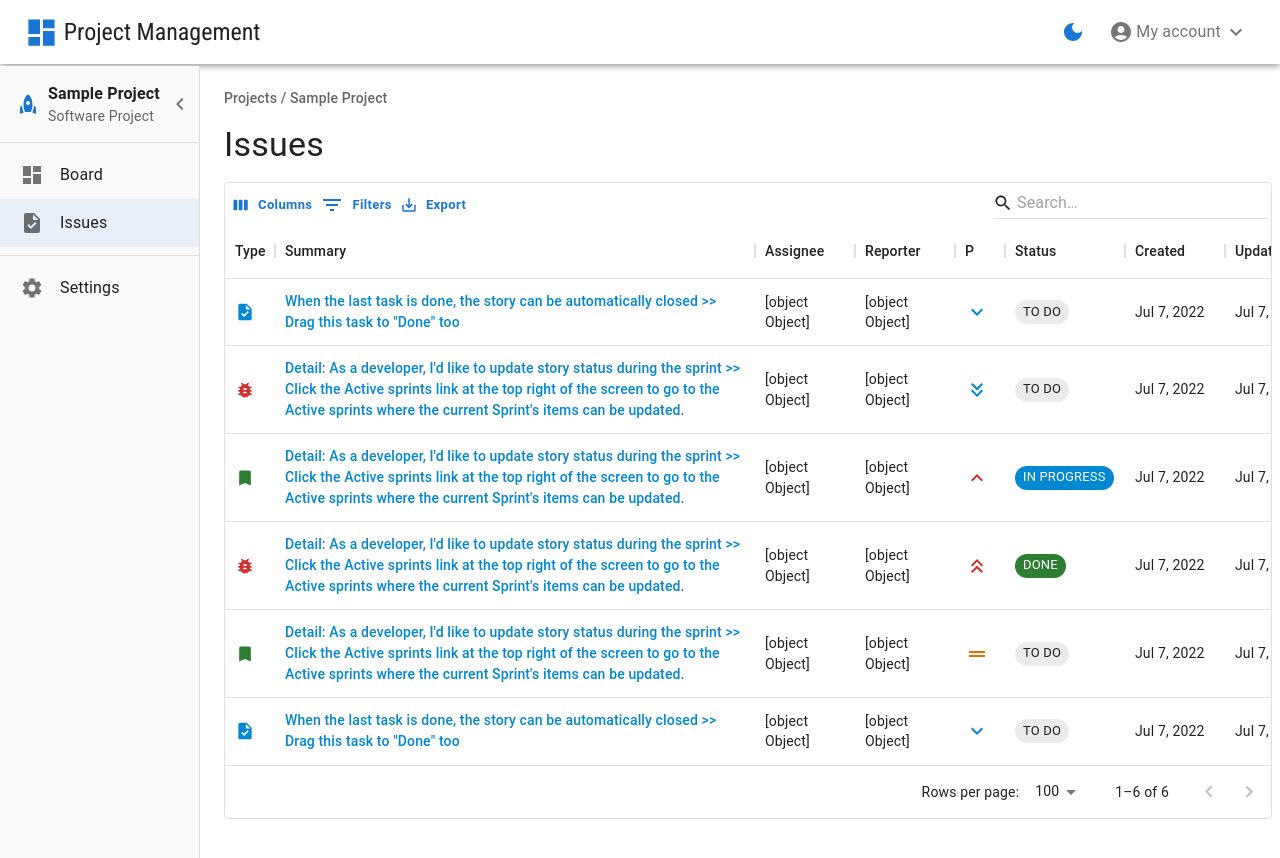
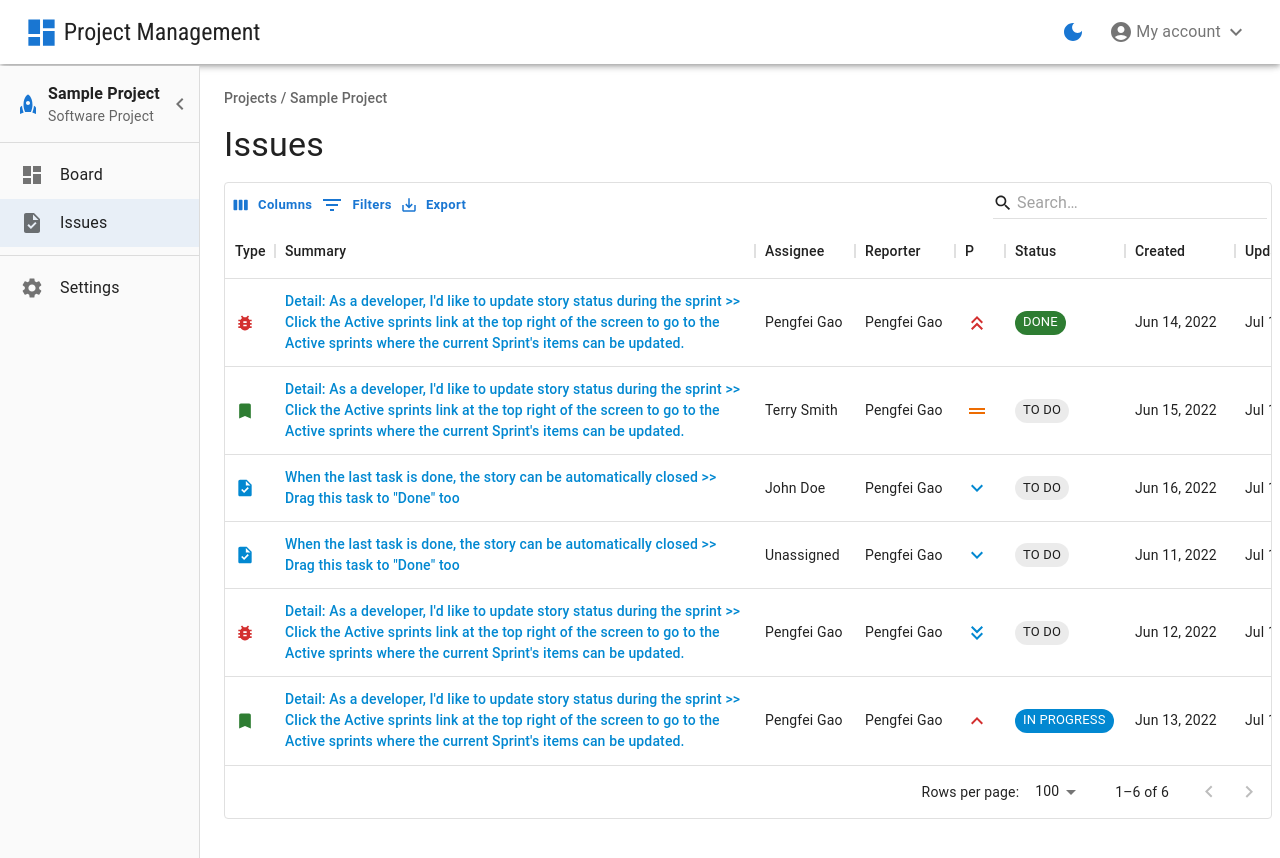
Before and after one commit to gpfDeveloper/project-management-frontend, a React (Create React App) app: page /projects/1/issues in a window 1280 px wide. Built offline with nearby package versions, Linux system fonts and the light colour scheme.

Commit message:
controlled date selector

```diff
--- a/src/components/project/board/EditIssueModal.tsx
+++ b/src/components/project/board/EditIssueModal.tsx
@@ -63,6 +63,12 @@ const EditIssueModal: FunctionComponent<Props> = ({
   const prioritySelectorHandler = (e: React.ChangeEvent<HTMLInputElement>) => {
     setPriority(e.target.value as ProjectIssuePriority);
   };
+  let _due = null;
+  if (issue.due) _due = new Date(issue.due);
+  const [dueDate, setDueDate] = useState<Date | null>(_due);
+  const dueDateSelectorHandler = (date: Date | null) => {
+    setDueDate(date);
+  };
   const cancelHandler = () => {
     onClose();
   };
@@ -110,6 +116,8 @@ const EditIssueModal: FunctionComponent<Props> = ({
             onChangePriority={prioritySelectorHandler}
             issueStatus={issueStatus}
             onChangeIssueStatus={issueStatusSelectorHandler}
+            dueDate={dueDate}
+            onChangeDueDate={dueDateSelectorHandler}
           />
         </Box>
         <AppBar
--- a/src/components/project/board/ProjectBoardIssue.tsx
+++ b/src/components/project/board/ProjectBoardIssue.tsx
@@ -1,3 +1,4 @@
+import moment from 'moment';
 import { Box, ListItemButton, Tooltip, Typography } from '@mui/material';
 import { FunctionComponent, useState } from 'react';
 import type { ProjectIssueProps } from 'types/project';
@@ -59,6 +60,7 @@ const ProjectBoardTask: FunctionComponent<IssueProps> = ({ issue, index }) => {
   const openModalHandler = () => {
     setOpen(true);
   };
+  const dueDate = issue.due ? moment(issue.due).format('DD[/]MMM[/]YY') : null;
   return (
     <>
       <EditIssueModal
@@ -89,11 +91,13 @@ const ProjectBoardTask: FunctionComponent<IssueProps> = ({ issue, index }) => {
               <Typography variant="body2" sx={{ fontWeight: 500 }}>
                 {issue.summary}
               </Typography>
-              <Tooltip title={`Due date: ${issue.due}`}>
-                <Typography sx={{ fontSize: 12, color: 'text.secondary' }}>
-                  {issue.due}
-                </Typography>
-              </Tooltip>
+              {dueDate && (
+                <Tooltip title={`Due date: ${dueDate}`}>
+                  <Typography sx={{ fontSize: 12, color: 'text.secondary' }}>
+                    {dueDate}
+                  </Typography>
+                </Tooltip>
+              )}
               <Box sx={{ display: 'flex', justifyContent: 'space-between' }}>
                 <Box sx={{ display: 'flex', gap: 0.2, alignItems: 'center' }}>
                   <IssueType issueType={issue.type} />
--- a/src/components/project/issue/AllIssuesDataGrid.tsx
+++ b/src/components/project/issue/AllIssuesDataGrid.tsx
@@ -20,6 +20,7 @@ import type {
 } from 'types/project';
 import { Link } from 'react-router-dom';
 import { sampleIssues } from 'dummyData/dummyData';
+import moment from 'moment';
 
 const renderType = (params: GridRenderCellParams<ProjectIssueType>) => {
   let icon = <TaskIcon fontSize="small" color="info" />;
@@ -75,8 +76,16 @@ const columns: GridColDef[] = [
     minWidth: 480,
     flex: 1,
   },
-  { field: 'assignee', headerName: 'Assignee' },
-  { field: 'reporter', headerName: 'Reporter' },
+  {
+    field: 'assignee',
+    headerName: 'Assignee',
+    valueFormatter: (params) => params.value.name,
+  },
+  {
+    field: 'reporter',
+    headerName: 'Reporter',
+    valueFormatter: (params) => params.value.name,
+  },
   { field: 'priority', headerName: 'P', renderCell: renderPriority, width: 30 },
   {
     field: 'status',
@@ -84,9 +93,27 @@ const columns: GridColDef[] = [
     renderCell: renderStatus,
     width: 120,
   },
-  { field: 'created', headerName: 'Created' },
-  { field: 'updated', headerName: 'Updated' },
-  { field: 'due', headerName: 'Due' },
+  {
+    field: 'created',
+    headerName: 'Created',
+    width: 110,
+    valueFormatter: (params) => moment(params?.value).format('MMM D[,] YYYY'),
+  },
+  {
+    field: 'updated',
+    headerName: 'Updated',
+    width: 110,
+    valueFormatter: (params) => moment(params?.value).format('MMM D[,] YYYY'),
+  },
+  {
+    field: 'due',
+    headerName: 'Due',
+    width: 110,
+    valueFormatter: (params) => {
+      if (!params.value) return null;
+      return moment(params.value).format('MMM D[,] YYYY');
+    },
+  },
 ];
 
 export default function AllIssuesDataGrid() {
--- a/src/components/project/issue/CreateIssueModal.tsx
+++ b/src/components/project/issue/CreateIssueModal.tsx
@@ -15,8 +15,8 @@ import {
 import TextEditor from 'components/shared/TextEditor';
 import DateSelector from 'components/shared/DateSelector';
 import { ProjectIssuePriority, ProjectIssueType } from 'types/project';
-import IssueTypeSelector from '../../shared/IssueTypeSelector';
-import IssuePrioritySelector from '../../shared/IssuePrioritySelector';
+import IssueTypeSelector from './IssueTypeSelector';
+import IssuePrioritySelector from './IssuePrioritySelector';
 import { samplePeople } from 'dummyData/dummyData';
 import type { People } from 'types/project';
 import PeopleSelector from 'components/shared/PeopleSelector';
@@ -89,6 +89,7 @@ const CreateIssueModal: FunctionComponent<Props> = ({ open, onClose }) => {
   const prioritySelectorHandler = (e: React.ChangeEvent<HTMLInputElement>) => {
     setPriority(e.target.value as ProjectIssuePriority);
   };
+  const [dueDate, setDueDate] = useState<Date | null>(null);
   const cancelHandler = () => {
     onClose();
   };
@@ -202,7 +203,11 @@ const CreateIssueModal: FunctionComponent<Props> = ({ open, onClose }) => {
               issuePriority={priority}
               onSelect={prioritySelectorHandler}
             />
-            <DateSelector />
+            <DateSelector
+              date={dueDate}
+              onChange={(date) => setDueDate(date)}
+              label="Due date"
+            />
           </Box>
         </Box>
         <AppBar
--- a/src/components/project/issue/IssueDetail.tsx
+++ b/src/components/project/issue/IssueDetail.tsx
@@ -57,6 +57,12 @@ const IssueDetail: FunctionComponent<Props> = ({ issueId }) => {
   const prioritySelectorHandler = (e: React.ChangeEvent<HTMLInputElement>) => {
     setPriority(e.target.value as ProjectIssuePriority);
   };
+  let _due = null;
+  if (issue.due) _due = new Date(issue.due);
+  const [dueDate, setDueDate] = useState<Date | null>(_due);
+  const dueDateSelectorHandler = (date: Date | null) => {
+    setDueDate(date);
+  };
   const saveHandler = () => {};
   return (
     <Box
@@ -87,6 +93,8 @@ const IssueDetail: FunctionComponent<Props> = ({ issueId }) => {
           onChangePriority={prioritySelectorHandler}
           issueStatus={issueStatus}
           onChangeIssueStatus={issueStatusSelectorHandler}
+          dueDate={dueDate}
+          onChangeDueDate={dueDateSelectorHandler}
         />
       </Box>
       <AppBar
--- a/src/components/project/issue/IssueDetailRight.tsx
+++ b/src/components/project/issue/IssueDetailRight.tsx
@@ -1,6 +1,6 @@
 import { Box } from '@mui/material';
 import { FunctionComponent } from 'react';
-import IssuePrioritySelector from 'components/shared/IssuePrioritySelector';
+import IssuePrioritySelector from 'components/project/issue/IssuePrioritySelector';
 import DateSelector from 'components/shared/DateSelector';
 import PeopleSelector from 'components/shared/PeopleSelector';
 import type {
@@ -8,7 +8,7 @@ import type {
   People,
   ProjectIssueStatus,
 } from 'types/project';
-import IssueStatusSelector from 'components/shared/IssueStatusSelector';
+import IssueStatusSelector from 'components/project/issue/IssueStatusSelector';
 
 type Props = {
   allPeople: People[];
@@ -16,6 +16,7 @@ type Props = {
   assignee: People | null;
   priority: ProjectIssuePriority;
   issueStatus: ProjectIssueStatus;
+  dueDate: Date | null;
   onChangeReporter: (
     event: React.SyntheticEvent<Element, Event>,
     value: People | null
@@ -26,6 +27,7 @@ type Props = {
   ) => void;
   onChangePriority: (e: React.ChangeEvent<HTMLInputElement>) => void;
   onChangeIssueStatus: (status: ProjectIssueStatus) => void;
+  onChangeDueDate: (date: Date | null) => void;
 };
 
 const IssueDetailRight: FunctionComponent<Props> = ({
@@ -34,10 +36,12 @@ const IssueDetailRight: FunctionComponent<Props> = ({
   assignee,
   priority,
   issueStatus,
+  dueDate,
   onChangeAssignee,
   onChangePriority,
   onChangeReporter,
   onChangeIssueStatus,
+  onChangeDueDate,
 }) => {
   return (
     <Box
@@ -69,7 +73,11 @@ const IssueDetailRight: FunctionComponent<Props> = ({
         issuePriority={priority}
         onSelect={onChangePriority}
       />
-      <DateSelector />
+      <DateSelector
+        label="Due date"
+        date={dueDate}
+        onChange={onChangeDueDate}
+      />
     </Box>
   );
 };
--- a/src/components/shared/DateSelector.tsx
+++ b/src/components/shared/DateSelector.tsx
@@ -1,22 +1,28 @@
-import * as React from 'react';
-import TextField from '@mui/material/TextField';
+import { FunctionComponent } from 'react';
+import { TextField } from '@mui/material';
 import { AdapterDateFns } from '@mui/x-date-pickers/AdapterDateFns';
 import { LocalizationProvider } from '@mui/x-date-pickers/LocalizationProvider';
 import { DatePicker } from '@mui/x-date-pickers/DatePicker';
 
-export default function DateSelector() {
-  const [value, setValue] = React.useState<Date | null>(null);
+type Props = {
+  date: Date | null;
+  onChange: (date: Date | null) => void;
+  label: string;
+};
 
+const DateSelector: FunctionComponent<Props> = ({ date, onChange, label }) => {
   return (
     <LocalizationProvider dateAdapter={AdapterDateFns}>
       <DatePicker
-        label="Due date"
-        value={value}
-        onChange={(newValue) => {
-          setValue(newValue);
-        }}
-        renderInput={(params) => <TextField {...params} variant="filled" />}
+        label={label}
+        value={date}
+        onChange={onChange}
+        renderInput={(params) => (
+          <TextField {...params} variant="filled" size="small" />
+        )}
       />
     </LocalizationProvider>
   );
-}
+};
+
+export default DateSelector;
--- a/src/dummyData/dummyData.ts
+++ b/src/dummyData/dummyData.ts
@@ -12,6 +12,50 @@ export const sampleIssues: ProjectIssueProps[] = [
   {
     id: uuid(),
     projectId: 'project1',
+    type: 'Bug',
+    summary:
+      "Detail: As a developer, I'd like to update story status during the sprint >> Click the Active sprints link at the top right of the screen to go to the Active sprints where the current Sprint's items can be updated.",
+    description:
+      "<h1>Detail:</h1> As a developer, I'd like to update story status during the sprint >> Click the Active sprints link at the top right of the screen to go to the Active sprints where the current Sprint's items can be updated.",
+    assignee: samplePeople[1],
+    reporter: samplePeople[1],
+    priority: 'Highest',
+    status: 'DONE',
+    created: '2022-06-14T17:21:07.5272333Z',
+    updated: '2022-07-14T17:21:07.5272333Z',
+    due: '2022-08-14T17:21:07.5272333Z',
+  },
+  {
+    id: uuid(),
+    projectId: 'project1',
+    type: 'Story',
+    summary:
+      "Detail: As a developer, I'd like to update story status during the sprint >> Click the Active sprints link at the top right of the screen to go to the Active sprints where the current Sprint's items can be updated.",
+    assignee: samplePeople[2],
+    reporter: samplePeople[1],
+    priority: 'Medium',
+    status: 'TO DO',
+    created: '2022-06-15T17:21:07.5272333Z',
+    updated: '2022-07-15T17:21:07.5272333Z',
+    due: '2022-08-15T17:21:07.5272333Z',
+  },
+  {
+    id: uuid(),
+    projectId: 'project1',
+    type: 'Task',
+    summary:
+      'When the last task is done, the story can be automatically closed >> Drag this task to "Done" too',
+    assignee: samplePeople[3],
+    reporter: samplePeople[1],
+    priority: 'Low',
+    status: 'TO DO',
+    created: '2022-06-16T17:21:07.5272333Z',
+    updated: '2022-07-16T17:21:07.5272333Z',
+    due: '2022-08-16T17:21:07.5272333Z',
+  },
+  {
+    id: uuid(),
+    projectId: 'project1',
     type: 'Task',
     summary:
       'When the last task is done, the story can be automatically closed >> Drag this task to "Done" too',
@@ -19,9 +63,8 @@ export const sampleIssues: ProjectIssueProps[] = [
     reporter: samplePeople[1],
     priority: 'Low',
     status: 'TO DO',
-    created: 'Jul 7, 2022',
-    updated: 'Jul 7, 2022',
-    due: 'Jul 7, 2022',
+    created: '2022-06-11T17:21:07.5272333Z',
+    updated: '2022-07-11T17:21:07.5272333Z',
   },
   {
     id: uuid(),
@@ -33,9 +76,9 @@ export const sampleIssues: ProjectIssueProps[] = [
     reporter: samplePeople[1],
     priority: 'Lowest',
     status: 'TO DO',
-    created: 'Jul 7, 2022',
-    updated: 'Jul 7, 2022',
-    due: 'Jul 7, 2022',
+    created: '2022-06-12T17:21:07.5272333Z',
+    updated: '2022-07-12T17:21:07.5272333Z',
+    due: '2022-08-12T17:21:07.5272333Z',
   },
   {
     id: uuid(),
@@ -47,50 +90,7 @@ export const sampleIssues: ProjectIssueProps[] = [
     reporter: samplePeople[1],
     priority: 'High',
     status: 'IN PROGRESS',
-    created: 'Jul 7, 2022',
-    updated: 'Jul 7, 2022',
-    due: 'Jul 7, 2022',
-  },
-  {
-    id: uuid(),
-    projectId: 'project1',
-    type: 'Bug',
-    summary:
-      "Detail: As a developer, I'd like to update story status during the sprint >> Click the Active sprints link at the top right of the screen to go to the Active sprints where the current Sprint's items can be updated.",
-    assignee: samplePeople[1],
-    reporter: samplePeople[1],
-    priority: 'Highest',
-    status: 'DONE',
-    created: 'Jul 7, 2022',
-    updated: 'Jul 7, 2022',
-    due: 'Jul 7, 2022',
-  },
-  {
-    id: uuid(),
-    projectId: 'project1',
-    type: 'Story',
-    summary:
-      "Detail: As a developer, I'd like to update story status during the sprint >> Click the Active sprints link at the top right of the screen to go to the Active sprints where the current Sprint's items can be updated.",
-    assignee: samplePeople[2],
-    reporter: samplePeople[1],
-    priority: 'Medium',
-    status: 'TO DO',
-    created: 'Jul 7, 2022',
-    updated: 'Jul 7, 2022',
-    due: 'Jul 7, 2022',
-  },
-  {
-    id: uuid(),
-    projectId: 'project1',
-    type: 'Task',
-    summary:
-      'When the last task is done, the story can be automatically closed >> Drag this task to "Done" too',
-    assignee: samplePeople[3],
-    reporter: samplePeople[1],
-    priority: 'Low',
-    status: 'TO DO',
-    created: 'Jul 7, 2022',
-    updated: 'Jul 7, 2022',
-    due: 'Jul 7, 2022',
+    created: '2022-06-13T17:21:07.5272333Z',
+    updated: '2022-07-13T17:21:07.5272333Z',
   },
 ];
--- a/src/types/project.ts
+++ b/src/types/project.ts
@@ -19,7 +19,7 @@ export type ProjectIssueProps = {
   status: ProjectIssueStatus;
   created: string;
   updated: string;
-  due: string;
+  due?: string;
 };
 
 export type People = {
```
Also changed, not shown: src/components/project/issue/IssuePrioritySelector.tsx (renamed from src/components/shared/IssuePrioritySelector.tsx), src/components/project/issue/IssueStatusSelector.tsx (renamed from src/components/shared/IssueStatusSelector.tsx), src/components/project/issue/IssueTypeSelector.tsx (renamed from src/components/shared/IssueTypeSelector.tsx).
